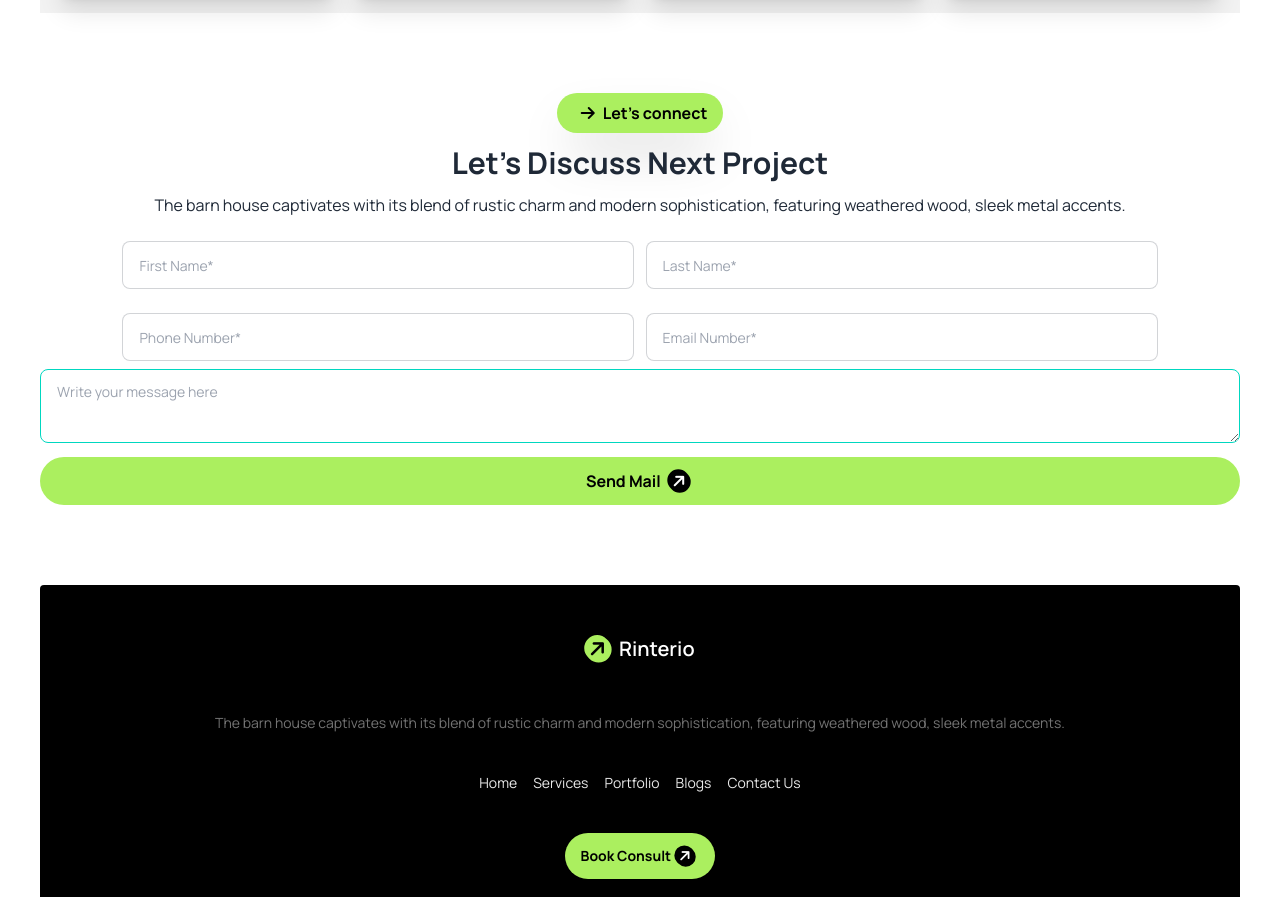
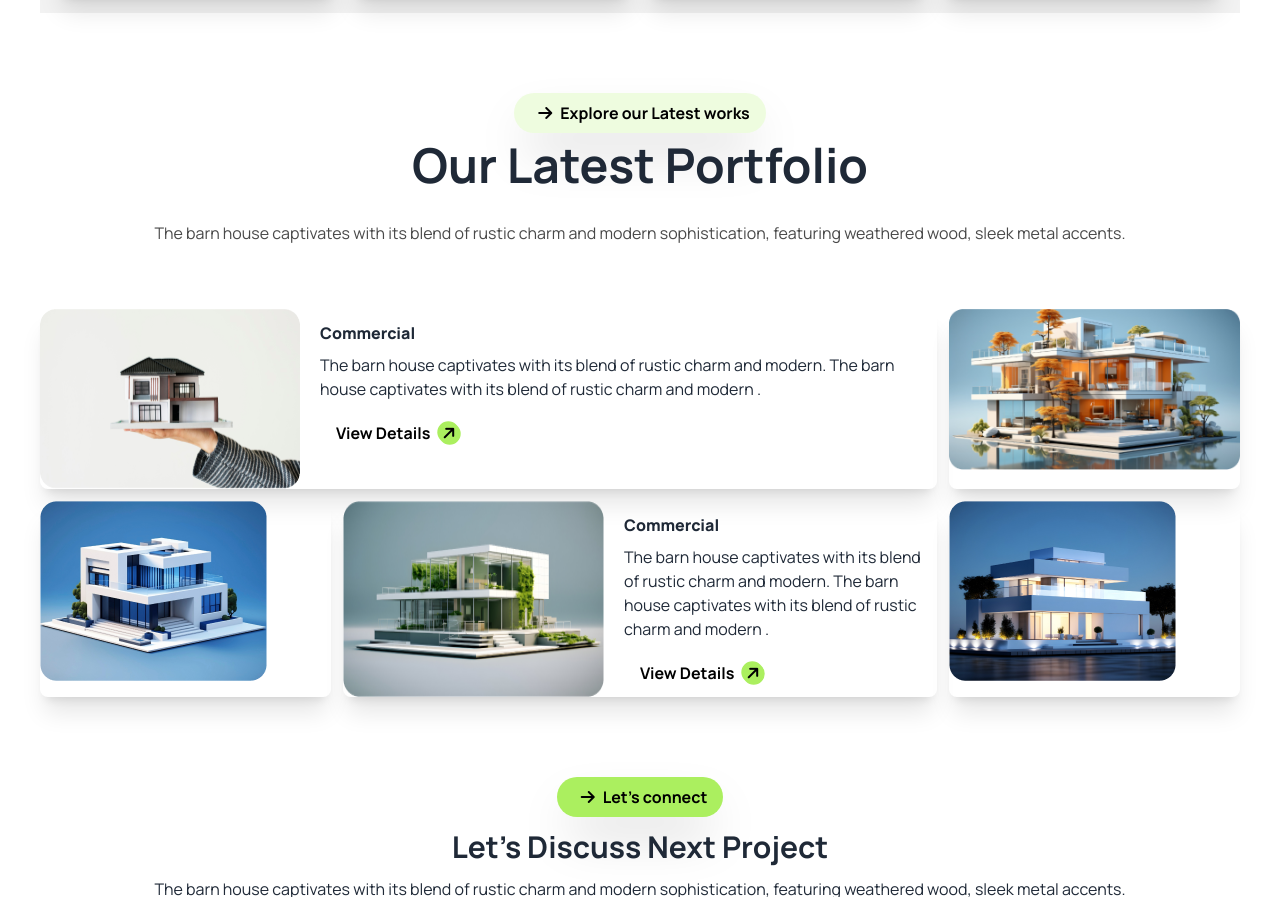
Before and after one commit to Md-Rabiul-Islam75/Asignment-3, a plain HTML site: page index.html in a window 1280 px wide. Shown: the part 2108-3005 px from the top of the page. Drawn offline with nearby package versions, Linux system fonts and the light colour scheme.

Commit message:
Explore our Latest works section and from beginning try to do responsive for all the section.

```diff
--- a/index.html
+++ b/index.html
@@ -318,24 +318,112 @@
         </div>
       </section>
 
+      <!-- Explore our Latest works section -->
+
+      <section class="mt-20">
+        <!-- Text Part -->
+        <div class="space-y-2 text-center">
+          <button
+            class="bg-[#ABEF5F33] shadow-2xl px-4 py-1 rounded-full text-black font-bold"
+          >
+            <i
+              class="fa-solid fa-arrow-right text-md text-black rounded-full p-1 m-1"
+            ></i
+            >Explore our Latest works
+          </button>
+          <h1 class="text-5xl font-bold">Our Latest Portfolio</h1>
+          <p class="py-6 text-[#494949]">
+            The barn house captivates with its blend of rustic charm and modern
+            sophistication, featuring weathered wood, sleek metal accents.
+          </p>
+        </div>
+
+        <!-- Grid part -->
+
+        <div class="grid grid-cols-1 gap-3 mt-10 md:grid-cols-4">
+          <!-- 1st -->
+
+          <div class="shadow-xl opacity-100 rounded-lg md:col-span-3">
+            <div class="flex flex-col md:flex-row space-x-5">
+              <img src="assets/img1.png" alt="" />
+
+              <div class="space-y-2 mt-3">
+                <h1 class="font-black">Commercial</h1>
+                <p>
+                  The barn house captivates with its blend of rustic charm and
+                  modern. The barn house captivates with its blend of rustic
+                  charm and modern .
+                </p>
+
+                <button class="px-4 py-2 rounded-full text-black font-bold">
+                  View Details
+                  <i
+                    class="fa-solid fa-arrow-right text-md -rotate-45 bg-[#ABEF5F] text-black rounded-full p-1 m-1"
+                  ></i>
+                </button>
+              </div>
+            </div>
+          </div>
+
+          <!-- 2nd -->
+
+          <div class="col-span-1 shadow-xl justify-center opacity-100 rounded-lg">
+            <img src="assets/img2.png" alt="" />
+          </div>
+
+          <!-- 3rd -->
+          <div class="col-span-1 text-center shadow-xl opacity-100 rounded-lg">
+            <img src="assets/img3.png" alt="" />
+          </div>
+          <!-- 4th -->
+
+          <div class="shadow-xl opacity-100 rounded-lg md:col-span-2">
+            <div class="flex flex-col md:flex-row space-x-5">
+              <img src="assets/img4.png" alt="" />
+
+              <div class="space-y-2 mt-3">
+                <h1 class="font-black">Commercial</h1>
+                <p>
+                  The barn house captivates with its blend of rustic charm and
+                  modern. The barn house captivates with its blend of rustic
+                  charm and modern .
+                </p>
+
+                <button class="px-4 py-2 rounded-full text-black font-bold">
+                  View Details
+                  <i
+                    class="fa-solid fa-arrow-right text-md -rotate-45 bg-[#ABEF5F] text-black rounded-full p-1 m-1"
+                  ></i>
+                </button>
+              </div>
+            </div>
+          </div>
+
+          <!-- 5th -->
+          <div class="col-span-1 shadow-xl opacity-100 rounded-lg">
+            <img src="assets/img5.png" alt="" />
+          </div>
+        </div>
+
+        <!--  -->
+      </section>
+
       <!-- Let's connect section -->
 
       <section class="text-center space-y-2 mt-20">
-
-
-
         <!-- Text content -->
         <div class="text-center space-y-3">
           <button
             class="bg-[#ABEF5F] shadow-2xl px-4 py-1 rounded-full text-black font-bold"
           >
-          <i
-            class="fa-solid fa-arrow-right text-md text-black p-1 m-1"
-          ></i
+            <i class="fa-solid fa-arrow-right text-md text-black p-1 m-1"></i
             >Let's connect
           </button>
           <h1 class="text-3xl font-bold">Let's Discuss Next Project</h1>
-              <p>The barn house captivates with its blend of rustic charm and modern sophistication, featuring weathered wood, sleek metal accents.</p>
+          <p>
+            The barn house captivates with its blend of rustic charm and modern
+            sophistication, featuring weathered wood, sleek metal accents.
+          </p>
         </div>
 
         <div class="space-x-2 space-y-4 mt-5">
@@ -366,8 +454,6 @@
           />
         </div>
 
-
-
         <div>
           <textarea
             class="textarea w-full textarea-accent"
@@ -377,7 +463,7 @@
 
         <div>
           <button
-              class="w-full   bg-[#ABEF5F] px-4 py-2 rounded-full text-black font-bold "
+            class="w-full bg-[#ABEF5F] px-4 py-2 rounded-full text-black font-bold"
           >
             Send Mail
             <i
@@ -385,7 +471,6 @@
             ></i>
           </button>
         </div>
-
       </section>
     </main>
 
```
Lines whose indentation alone changed are shown as unchanged.
